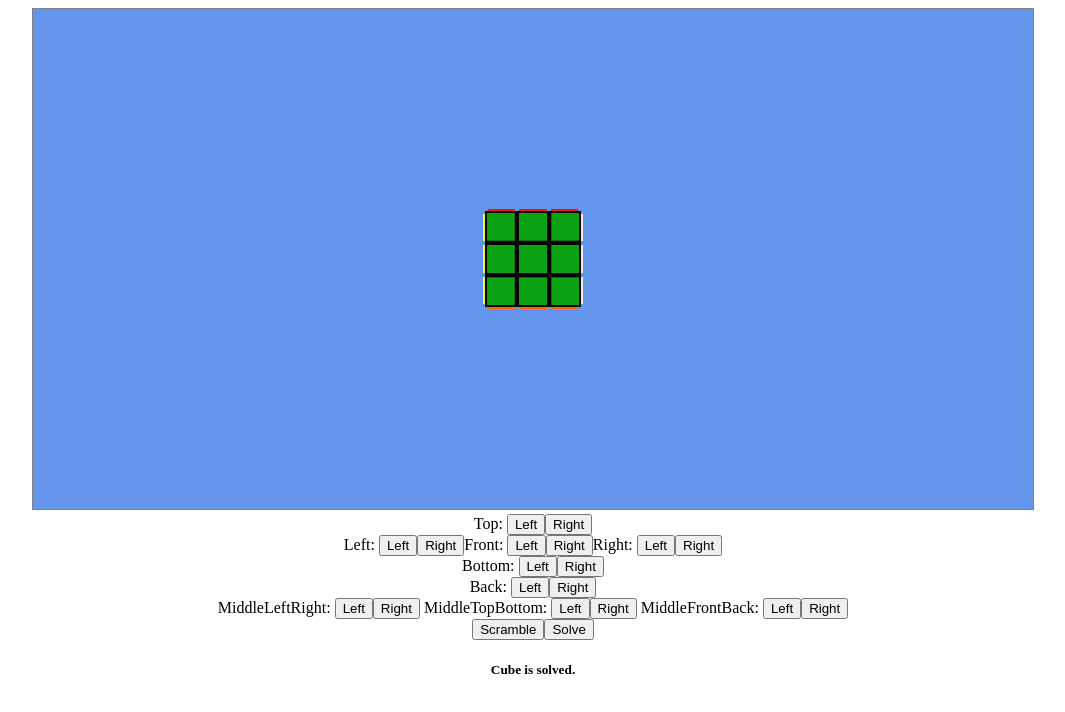
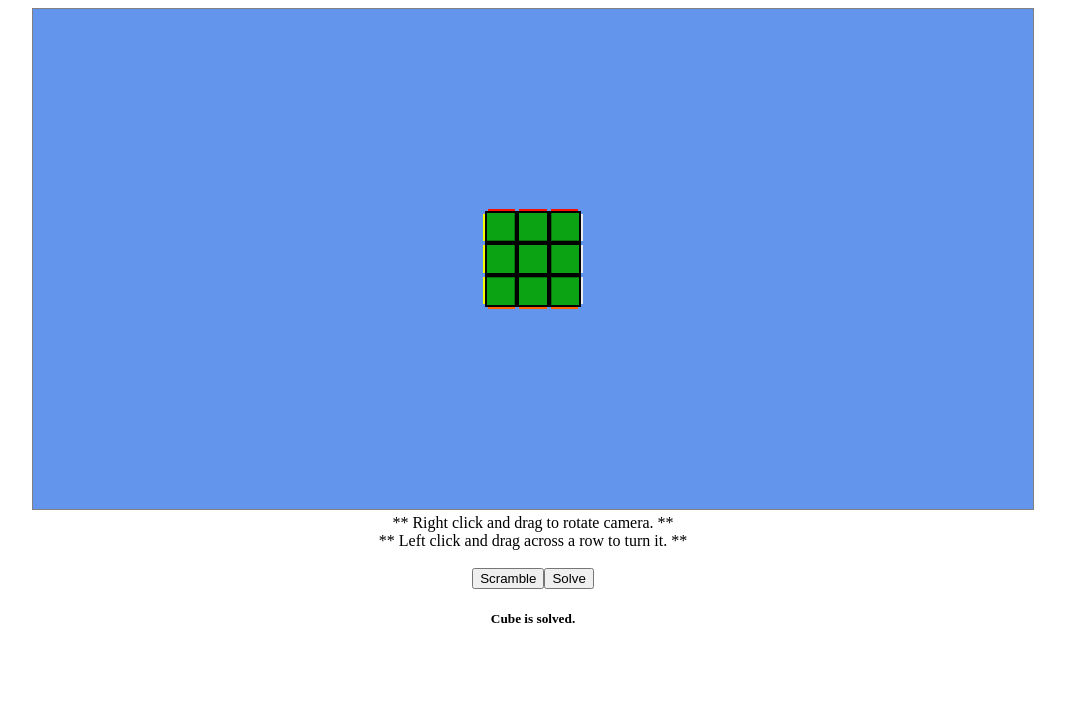
Before and after one commit to PoachedSun/rubiks-cube, a website with bundled scripts: page index.html in a window 1280 px wide. Shown: the whole page, without its empty margins (107-1172 px from the left). Built offline with nearby package versions, Linux system fonts and the light colour scheme; animation ran at ten frames a second.

Commit message:
Add instructions, remove buttons.

```diff
--- a/cube.js
+++ b/cube.js
@@ -240,33 +240,6 @@ export default class Cube {
   }
 
   attachListeners() {
-    document.querySelector('#left-left-button').addEventListener('click', () => this.rotateFace(this.faces.left, -1));
-    document.querySelector('#left-right-button').addEventListener('click', () => this.rotateFace(this.faces.left, 1));
-
-    document.querySelector('#middle-left-right-left-button').addEventListener('click', () => this.rotateFace(this.faces.middleLeftRight, -1));
-    document.querySelector('#middle-left-right-right-button').addEventListener('click', () => this.rotateFace(this.faces.middleLeftRight, 1));
-
-    document.querySelector('#right-left-button').addEventListener('click', () => this.rotateFace(this.faces.right, -1));
-    document.querySelector('#right-right-button').addEventListener('click', () => this.rotateFace(this.faces.right, 1));
-
-    document.querySelector('#front-left-button').addEventListener('click', () => this.rotateFace(this.faces.front, -1));
-    document.querySelector('#front-right-button').addEventListener('click', () => this.rotateFace(this.faces.front, 1));
-
-    document.querySelector('#middle-front-back-left-button').addEventListener('click', () => this.rotateFace(this.faces.middleFrontBack, -1));
-    document.querySelector('#middle-front-back-right-button').addEventListener('click', () => this.rotateFace(this.faces.middleFrontBack, 1));
-
-    document.querySelector('#back-left-button').addEventListener('click', () => this.rotateFace(this.faces.back, -1));
-    document.querySelector('#back-right-button').addEventListener('click', () => this.rotateFace(this.faces.back, 1));
-
-    document.querySelector('#top-left-button').addEventListener('click', () => this.rotateFace(this.faces.top, -1));
-    document.querySelector('#top-right-button').addEventListener('click', () => this.rotateFace(this.faces.top, 1));
-
-    document.querySelector('#middle-top-bottom-left-button').addEventListener('click', () => this.rotateFace(this.faces.middleTopBottom, -1));
-    document.querySelector('#middle-top-bottom-right-button').addEventListener('click', () => this.rotateFace(this.faces.middleTopBottom, 1));
-
-    document.querySelector('#bottom-left-button').addEventListener('click', () => this.rotateFace(this.faces.bottom, -1));
-    document.querySelector('#bottom-right-button').addEventListener('click', () => this.rotateFace(this.faces.bottom, 1));
-
     document.querySelector('#scramble-button').addEventListener('click', () => this.scramble());
     document.querySelector('#solve-button').addEventListener('click', () => this.undoToPreviousSolve());
 
--- a/index.html
+++ b/index.html
@@ -7,13 +7,10 @@
   <body>
     <canvas width="1000" height="500" oncontextmenu="return false;"></canvas>
     <br>
-    Top: <button id="top-left-button">Left</button><button id="top-right-button">Right</button><br>
-    Left: <button id="left-left-button">Left</button><button id="left-right-button">Right</button>Front: <button id="front-left-button">Left</button><button id="front-right-button">Right</button>Right: <button id="right-left-button">Left</button><button id="right-right-button">Right</button><br>
-    Bottom: <button id="bottom-left-button">Left</button><button id="bottom-right-button">Right</button><br>
-    Back: <button id="back-left-button">Left</button><button id="back-right-button">Right</button><br>
-    MiddleLeftRight: <button id="middle-left-right-left-button">Left</button><button id="middle-left-right-right-button">Right</button>
-    MiddleTopBottom: <button id="middle-top-bottom-left-button">Left</button><button id="middle-top-bottom-right-button">Right</button>
-    MiddleFrontBack: <button id="middle-front-back-left-button">Left</button><button id="middle-front-back-right-button">Right</button>
+    ** Right click and drag to rotate camera. **
+    <br>
+    ** Left click and drag across a row to turn it. **
+    <br>
     <br>
     <button id="scramble-button">Scramble</button><button id="solve-button">Solve</button>
     <h5>Cube is solved.</h5>
```
